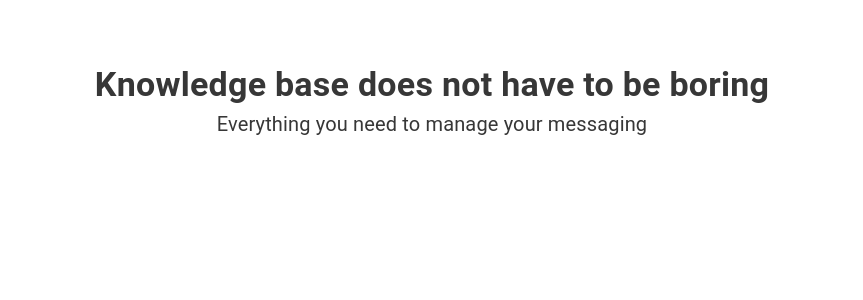
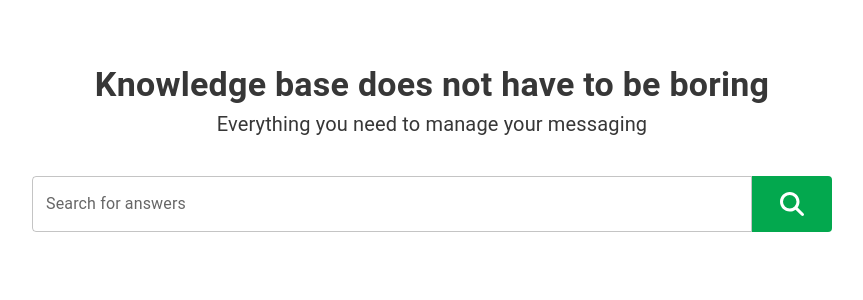
Before and after one commit to DevLukeHere/nextjs-knowledge-base, a Next.js app: page / in a window 1280 px wide. Shown: the top 300 px of the page, without its empty margins (208-1071 px from the left). Built offline with nearby package versions, Linux system fonts and the light colour scheme.

Commit message:
style: create & import search bar component

```diff
--- a/app/components/Searchbar.tsx
+++ b/app/components/Searchbar.tsx
@@ -3,20 +3,49 @@
 import { useAppDispatch, useAppSelector } from "../redux/hooks";
 import { styled } from "@mui/material/styles";
 import IconButton from "@mui/material/IconButton";
-import Box from "@mui/material/Box";
-import Typography from "@mui/material/Typography";
+import Container from "@mui/material/Container";
+import TextField from "@mui/material/TextField";
+import Colors from "../colors/colors";
+import { FontAwesomeIcon } from "@fortawesome/react-fontawesome";
+import { faMagnifyingGlass } from "@fortawesome/free-solid-svg-icons";
 
-const BoxStyled = styled(Box)({
-  marginTop: "1rem",
-  textAlign: "end",
+const ContainerStyled = styled(Container)({
+  paddingBottom: "4.75rem",
+  textAlign: "center",
+});
+
+const TextFieldStyled = styled(TextField)({
+  ".MuiInputBase-root": {
+    borderRadius: "0.25rem 0 0 0.25rem",
+  },
 });
 
 export default function Searchbar() {
-  const dispatch = useAppDispatch();
+  // const dispatch = useAppDispatch();
 
   return (
-    <BoxStyled>
-      <Typography variant="body1">Searchbar component</Typography>
-    </BoxStyled>
+    <ContainerStyled>
+      <TextFieldStyled
+        sx={{ width: "45rem" }}
+        id="search-bar"
+        label="Search for answers"
+        variant="outlined"
+      />
+      <IconButton
+        sx={{
+          backgroundColor: Colors.primary,
+          width: "5rem",
+          height: "3.5rem",
+          borderRadius: "0 0.25rem 0.25rem 0",
+          color: Colors.white,
+
+          ":hover": {
+            backgroundColor: Colors.primary,
+          },
+        }}
+      >
+        <FontAwesomeIcon icon={faMagnifyingGlass} />
+      </IconButton>
+    </ContainerStyled>
   );
 }
--- a/app/page.tsx
+++ b/app/page.tsx
@@ -4,6 +4,7 @@ import Typography from "@mui/material/Typography";
 import Box from "@mui/material/Box";
 import Container from "@mui/material/Container";
 import Colors from "./colors/colors";
+import Searchbar from "./components/Searchbar";
 
 export default function Home() {
   return (
@@ -33,6 +34,7 @@ export default function Home() {
           Everything you need to manage your messaging
         </Typography>
       </Box>
+      <Searchbar />
     </main>
   );
 }
```
